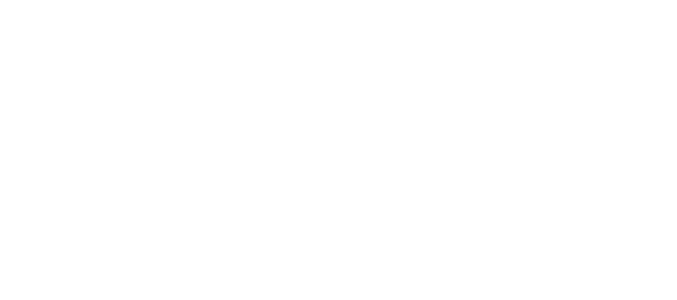
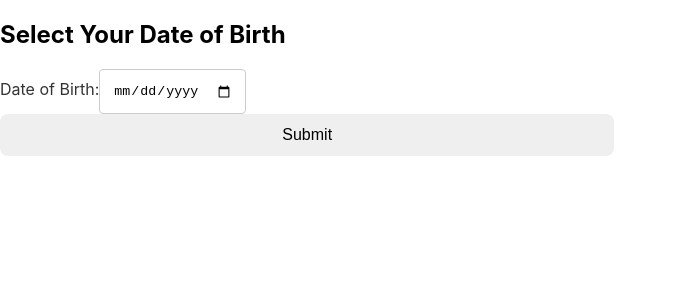
Before and after one commit to sjankdev/attendit, a React (Create React App) app in the folder frontend/: page /select-dob in a window 1280 px wide. Before the commit this address had no page. Shown: the top 300 px of the page, without its empty margins (0-677 px from the left). Built offline with nearby package versions, Linux system fonts and the light colour scheme.

Commit message:
Separated role selection and DOB inside google sign in feature

```diff
--- a/frontend/src/App.tsx
+++ b/frontend/src/App.tsx
@@ -1,10 +1,11 @@
-import React from 'react';
-import { BrowserRouter as Router, Route, Routes } from 'react-router-dom';
-import Registration from './components/Registration';
-import Home from './components/Home';
-import Login from './components/Login';
-import Verify from './components/Verify';
-import RoleSelection from './components/RoleSelection';
+import React from "react";
+import { BrowserRouter as Router, Route, Routes } from "react-router-dom";
+import Registration from "./components/Registration";
+import Home from "./components/Home";
+import Login from "./components/Login";
+import Verify from "./components/Verify";
+import RoleSelection from "./components/RoleSelection";
+import DobSelection from "./components/DobSelection";
 
 const App: React.FC = () => {
   return (
@@ -16,6 +17,7 @@ const App: React.FC = () => {
           <Route path="/home" element={<Home />} />
           <Route path="/verify" element={<Verify />} />
           <Route path="/select-role" element={<RoleSelection />} />
+          <Route path="/select-dob" element={<DobSelection />} />
         </Routes>
       </div>
     </Router>
--- /dev/null
+++ b/frontend/src/components/DobSelection.tsx
@@ -0,0 +1,55 @@
+import React, { useState } from "react";
+import { useLocation } from "react-router-dom";
+import axios from "axios";
+
+const DobSelection: React.FC = () => {
+  const [dob, setDob] = useState<string>("");
+  const [serverError, setServerError] = useState<string>("");
+  const { search } = useLocation();
+  const query = new URLSearchParams(search);
+  const userId = query.get("userId");
+  const role = query.get("role");
+  const token = query.get("token");
+  const refreshToken = query.get("refreshToken");
+
+  const handleDobSubmit = async () => {
+    try {
+      const response = await axios.post(
+        "http://localhost:5000/api/auth/select-role",
+        { userId, role, dob },
+        {
+          headers: {
+            Authorization: `Bearer ${token}`,
+          },
+        }
+      );
+
+      console.log("Response from server:", response.data);
+      alert(response.data.message);
+      window.location.href = `/home?token=${token}&refreshToken=${refreshToken}`;
+    } catch (error: any) {
+      console.error("Error during DOB submission:", error);
+      setServerError(error.response?.data?.message || "An error occurred");
+    }
+  };
+
+  return (
+    <div>
+      <h2>Select Your Date of Birth</h2>
+      <div>
+        <label htmlFor="dob">Date of Birth:</label>
+        <input
+          type="date"
+          id="dob"
+          value={dob}
+          onChange={(e) => setDob(e.target.value)}
+          required
+        />
+      </div>
+      <button onClick={handleDobSubmit}>Submit</button>
+      {serverError && <p className="error">{serverError}</p>}
+    </div>
+  );
+};
+
+export default DobSelection;
--- a/frontend/src/components/RoleSelection.tsx
+++ b/frontend/src/components/RoleSelection.tsx
@@ -1,12 +1,10 @@
 import React, { useState, useEffect } from "react";
-import { useLocation } from "react-router-dom";
-import axios from "axios";
+import { useLocation, useNavigate } from "react-router-dom";
 
 const RoleSelection: React.FC = () => {
   const [role, setRole] = useState<string>("participant");
-  const [dob, setDob] = useState<string>(""); // New state for DOB
-  const [serverError, setServerError] = useState<string>("");
   const { search } = useLocation();
+  const navigate = useNavigate();
 
   const query = new URLSearchParams(search);
   const userId = query.get("userId");
@@ -20,48 +18,20 @@ const RoleSelection: React.FC = () => {
     }
   }, [firstTime, token, refreshToken]);
 
-  const handleRoleSubmit = async () => {
-    try {
-      const response = await axios.post(
-        "http://localhost:5000/api/auth/select-role",
-        { userId, role, dob },
-        {
-          headers: {
-            Authorization: `Bearer ${token}`,
-          },
-        }
-      );
-
-      console.log("Response from server:", response.data);
-      alert(response.data.message);
-      window.location.href = `/home?token=${token}&refreshToken=${refreshToken}`;
-    } catch (error: any) {
-      console.error("Error during role submission:", error);
-      setServerError(error.response?.data?.message || "An error occurred");
-    }
+  const handleRoleSubmit = () => {
+    navigate(
+      `/select-dob?userId=${userId}&role=${role}&token=${token}&refreshToken=${refreshToken}`
+    );
   };
 
   return (
     <div>
       <h2>Select Your Role</h2>
-
-      <div>
-        <label htmlFor="dob">Date of Birth:</label>
-        <input
-          type="date"
-          id="dob"
-          value={dob}
-          onChange={(e) => setDob(e.target.value)}
-          required
-        />
-      </div>
-
       <select value={role} onChange={(e) => setRole(e.target.value)}>
         <option value="participant">Participant</option>
         <option value="admin">Admin</option>
       </select>
-      <button onClick={handleRoleSubmit}>Submit</button>
-      {serverError && <p className="error">{serverError}</p>}
+      <button onClick={handleRoleSubmit}>Next</button>
     </div>
   );
 };
```
Lines whose indentation alone changed are shown as unchanged.
